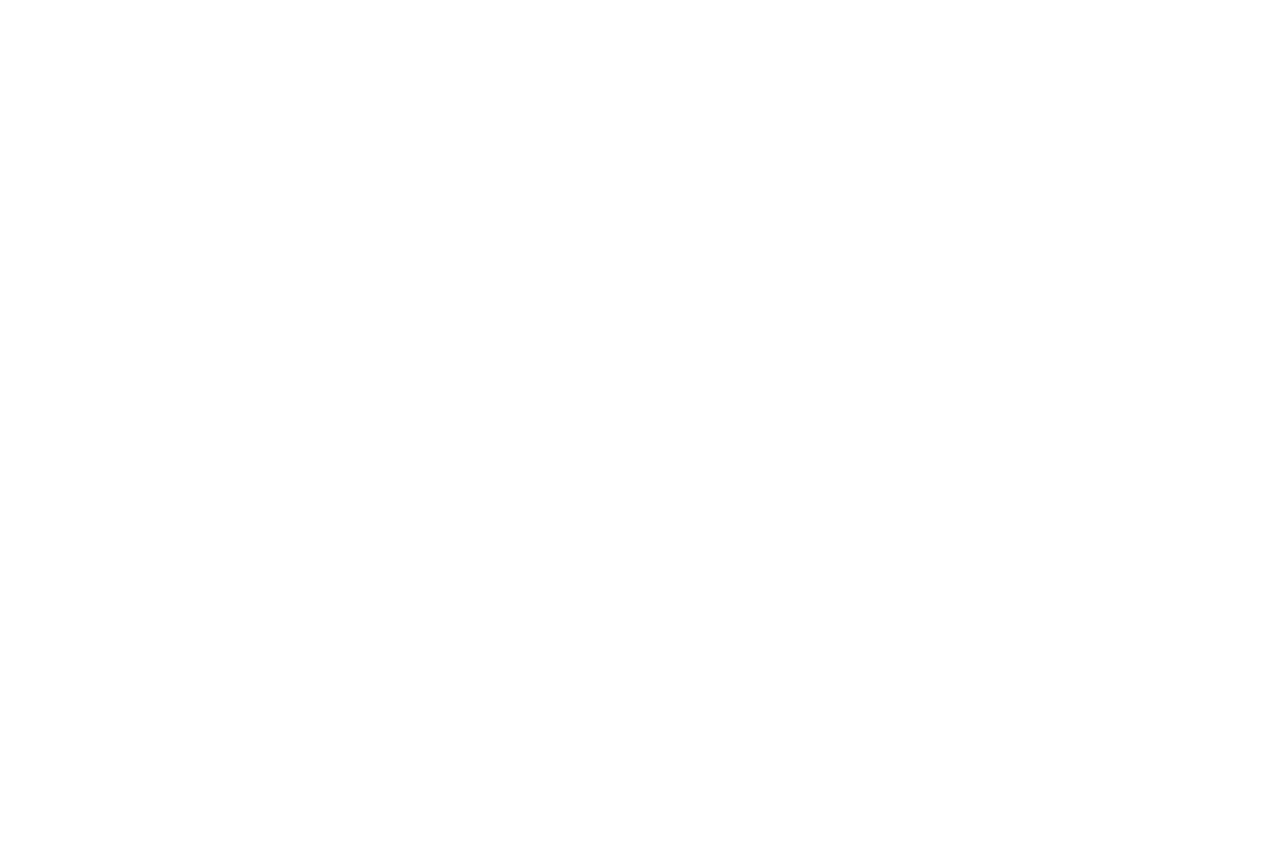
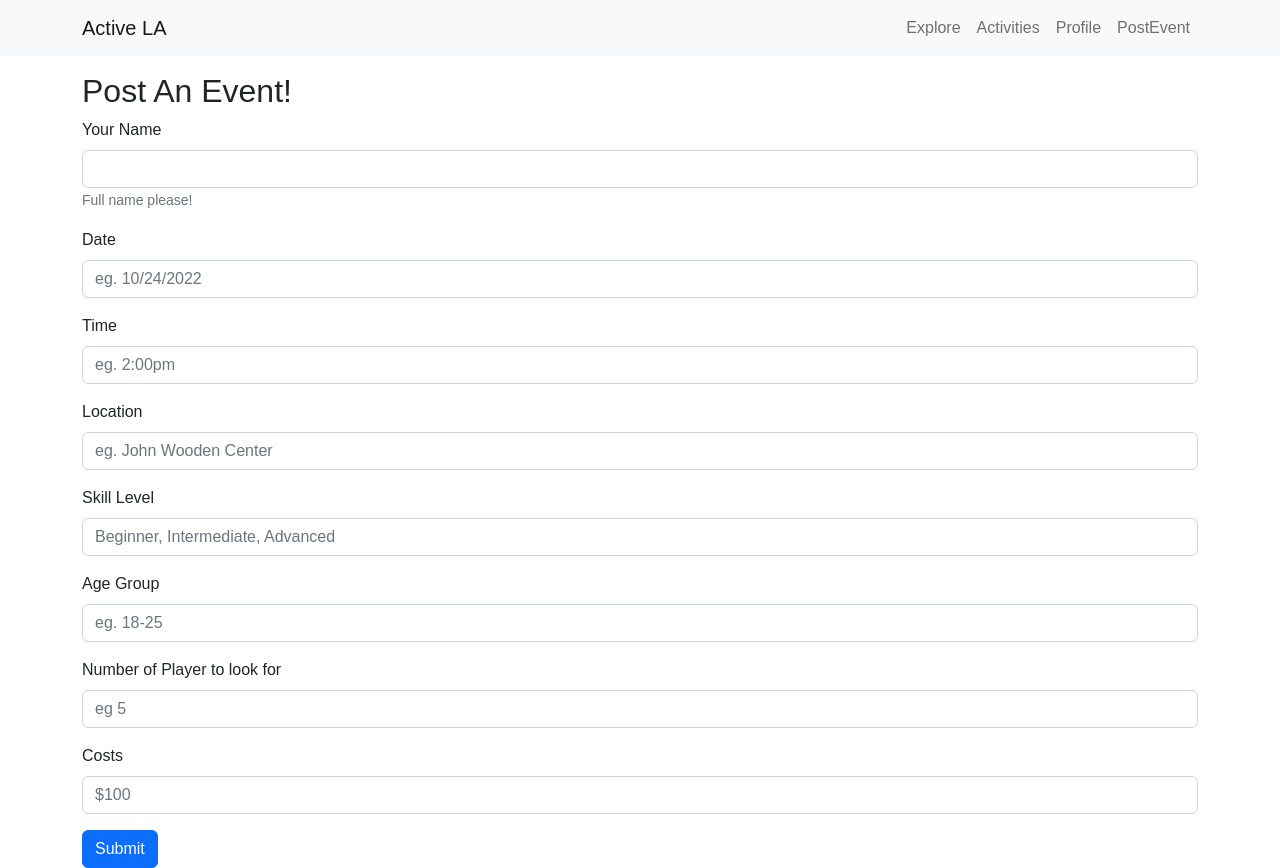
Before and after one commit to TayKaiJun/ActiveLA, a React (Create React App) app in the folder client/: page /PostEvent in a window 1280 px wide. Before the commit this address had no page. Before the commit the page ends 800 px from the top, so only its background shows below. Built offline with nearby package versions, Linux system fonts and the light colour scheme.

Commit message:
Post Event Page v2

```diff
--- a/client/src/App.jsx
+++ b/client/src/App.jsx
@@ -4,6 +4,7 @@ import { BrowserRouter as Router, Route, Routes } from "react-router-dom";
 import Explore from "./pages/Explore";
 import Profile from "./pages/Profile";
 import Activities from "./pages/Activities";
+import PostEvent from "./pages/Post-Event";
 
 function App() {
   return (
@@ -12,6 +13,7 @@ function App() {
         <Route path="/" element={<Explore />} />
         <Route path="/profile" element={<Profile />} />
         <Route path="/activities" element={<Activities />} />
+        <Route path="/PostEvent" element={<PostEvent/>} />
       </Routes>
     </Router>
   );
--- a/client/src/components/Header/index.jsx
+++ b/client/src/components/Header/index.jsx
@@ -8,6 +8,7 @@ const PATHS = {
   Explore: "/",
   Activities: "/activities",
   Profile: "/profile",
+  PostEvent: "/postevent",
 };
 
 function Header() {
--- a/client/src/pages/Post-Event/index.jsx
+++ b/client/src/pages/Post-Event/index.jsx
@@ -2,6 +2,7 @@ import React from "react";
 import Button from 'react-bootstrap/Button';
 import Form from 'react-bootstrap/Form';
 import PageLayout from "../../components/PageLayout";
+
 
 
 function postEvent() {
```
